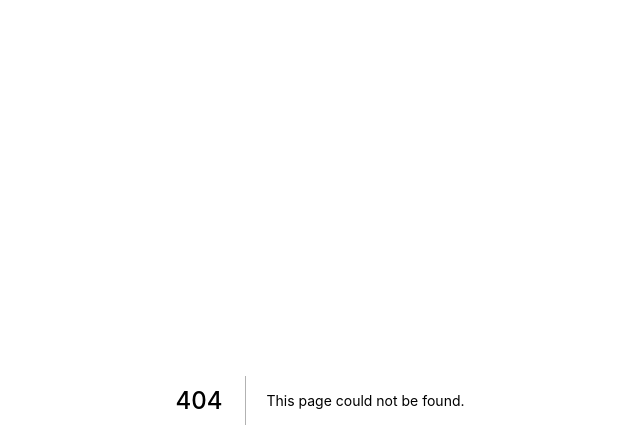
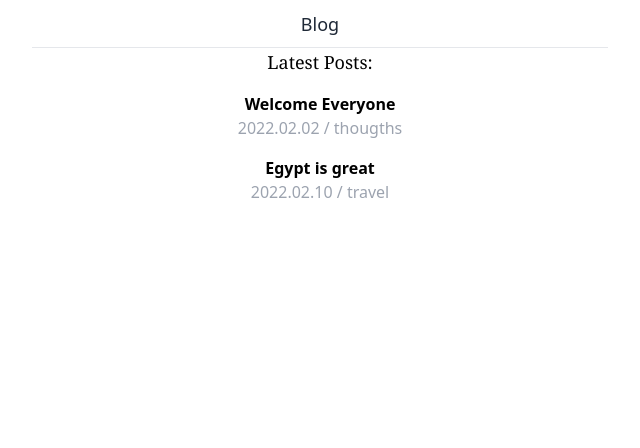
Before and after one commit to SM0413/carrotMarket, a Next.js app: page /blog in a window 1280 px wide. Before the commit this address had no page. Shown: the top 448 px of the page, without its empty margins (320-960 px from the left). Built offline with nearby package versions, Linux system fonts and the light colour scheme.

Commit message:
getStaticProps

```diff
--- a/package.json
+++ b/package.json
@@ -14,6 +14,7 @@
     "@prisma/client": "^4.3.1",
     "@tailwindcss/forms": "^0.5.3",
     "@types/nodemailer": "^6.4.6",
+    "gray-matter": "^4.0.3",
     "iron-session": "^6.2.1",
     "next": "12.2.5",
     "next-transpile-modules": "^9.0.0",
--- /dev/null
+++ b/pages/blog.tsx
@@ -0,0 +1,43 @@
+import Layout from "@components/layout";
+import { readdirSync, readFileSync } from "fs";
+import matter from "gray-matter";
+import { NextPage } from "next";
+
+interface IPost {
+  title: string;
+  date: string;
+  category: string;
+}
+const Blog: NextPage<{ posts: IPost[] }> = ({ posts }) => {
+  return (
+    <Layout title="Blog" seoTitle="Blog">
+      <h1 className="font-serif text-lg text-center justify-center">
+        Latest Posts:
+      </h1>
+      {posts?.map((post, index) => (
+        <div key={index} className="my-4 justify-center text-center">
+          <span>
+            <strong>{post.title}</strong>
+          </span>
+          <div>
+            <span className="text-gray-400">
+              {post.date} / {post.category}
+            </span>
+          </div>
+        </div>
+      ))}
+    </Layout>
+  );
+};
+
+export async function getStaticProps() {
+  const blogPosts = readdirSync("./posts").map((file) => {
+    const content = readFileSync(`./posts/${file}`, "utf-8");
+    return matter(content).data;
+  });
+  return {
+    props: { posts: blogPosts },
+  };
+}
+
+export default Blog;
--- /dev/null
+++ b/posts/01-first-posd.md
@@ -0,0 +1,11 @@
+---
+title: Welcome Everyone
+date: 2022.02.02
+category: thougths
+---
+
+# Wellcome everyone!
+
+This is my first blog post!
+
+Thank you for reading!
--- /dev/null
+++ b/posts/02-my-trip-to-egypt.md
@@ -0,0 +1,9 @@
+---
+title: Egypt is great
+date: 2022.02.10
+category: travel
+---
+
+# Travel more. Buy less stuff
+
+Get fat.
```
Also changed, not shown: 1 other file (tests, documents, lock files or other folders).
